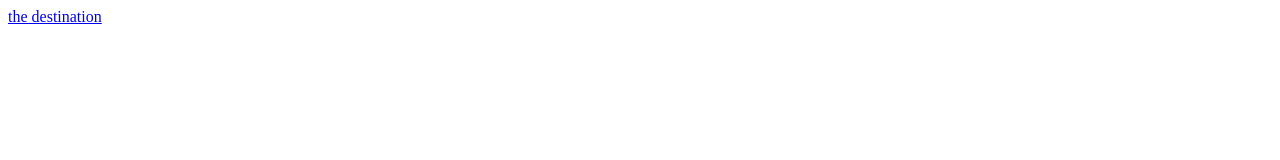
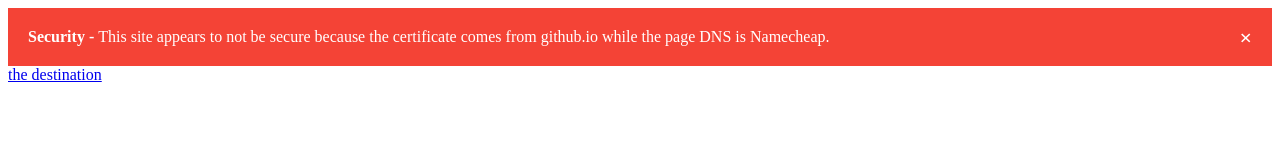
Before and after one commit to WilliamVong/web, a plain HTML site: page index.html in a window 1280 px wide. Drawn offline with Linux system fonts and the light colour scheme.

Commit message:
zcadsdas

```diff
--- a/index.html
+++ b/index.html
@@ -3,6 +3,37 @@
 <title>index.html</title>
 </head>
 <body>
+<style>
+.alert {
+  padding: 20px;
+  background-color: #f44336;
+  color: white;
+}
+
+.closebtn {
+  margin-left: 15px;
+  color: white;
+  font-weight: bold;
+  float: right;
+  font-size: 22px;
+  line-height: 20px;
+  cursor: pointer;
+  transition: 0.5s;
+}
+
+.closebtn:hover {
+  color: black;
+}
+</style>
+
+
+
+<div class="alert text">
+  <span class="closebtn" onclick="this.parentElement.style.display='none';">&times;</span>
+  <strong>Security - </strong>This site appears to not be secure because the certificate comes from github.io while the page DNS is Namecheap.
+</div>
+
+
 <a href="https://thunderredstar.me/web/talk">the destination</a>
 </body>
 </html>
```
Also changed, not shown: index0.html (+31 -0 lines), specimen.html (+31 -0 lines), talk.html (+31 -0 lines).
